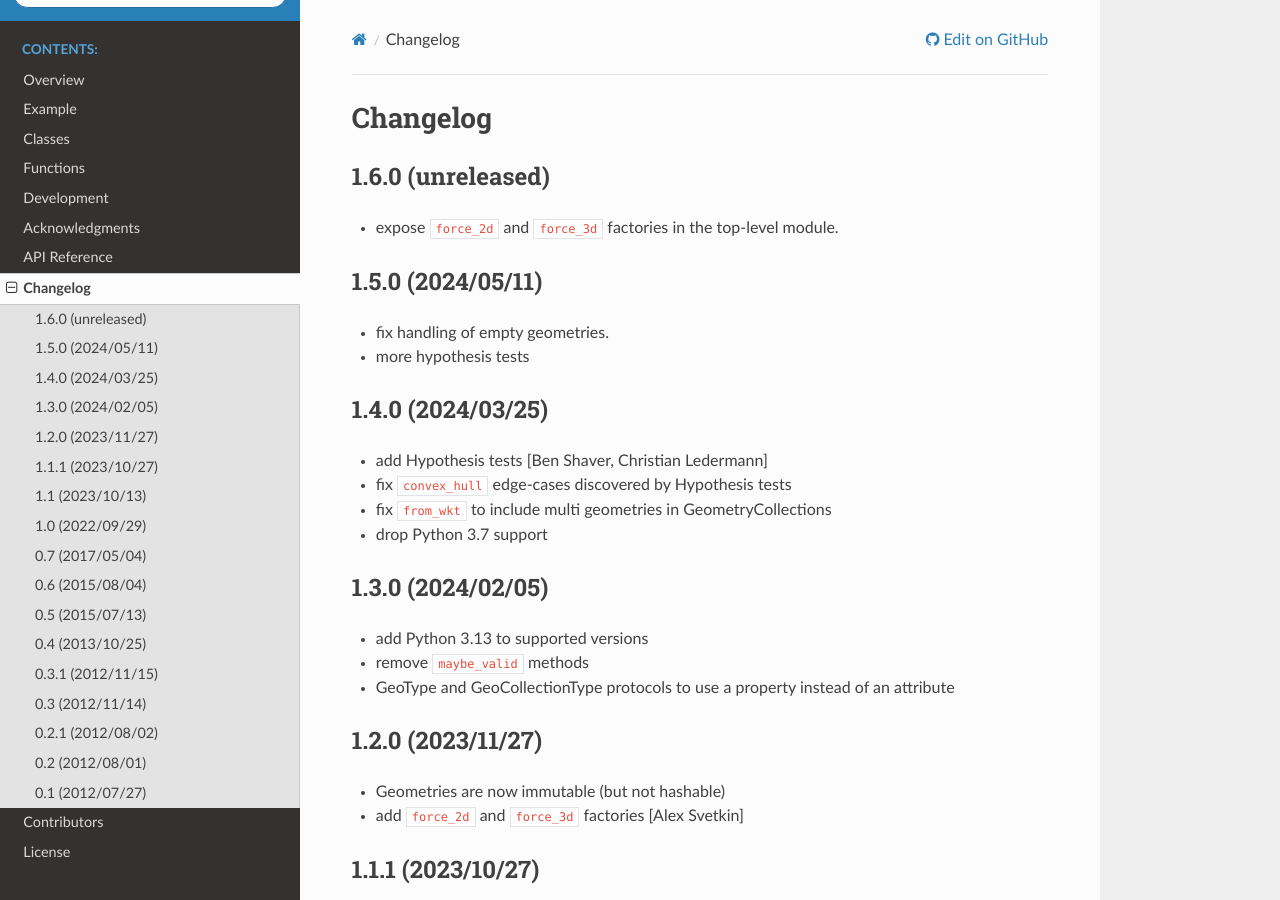
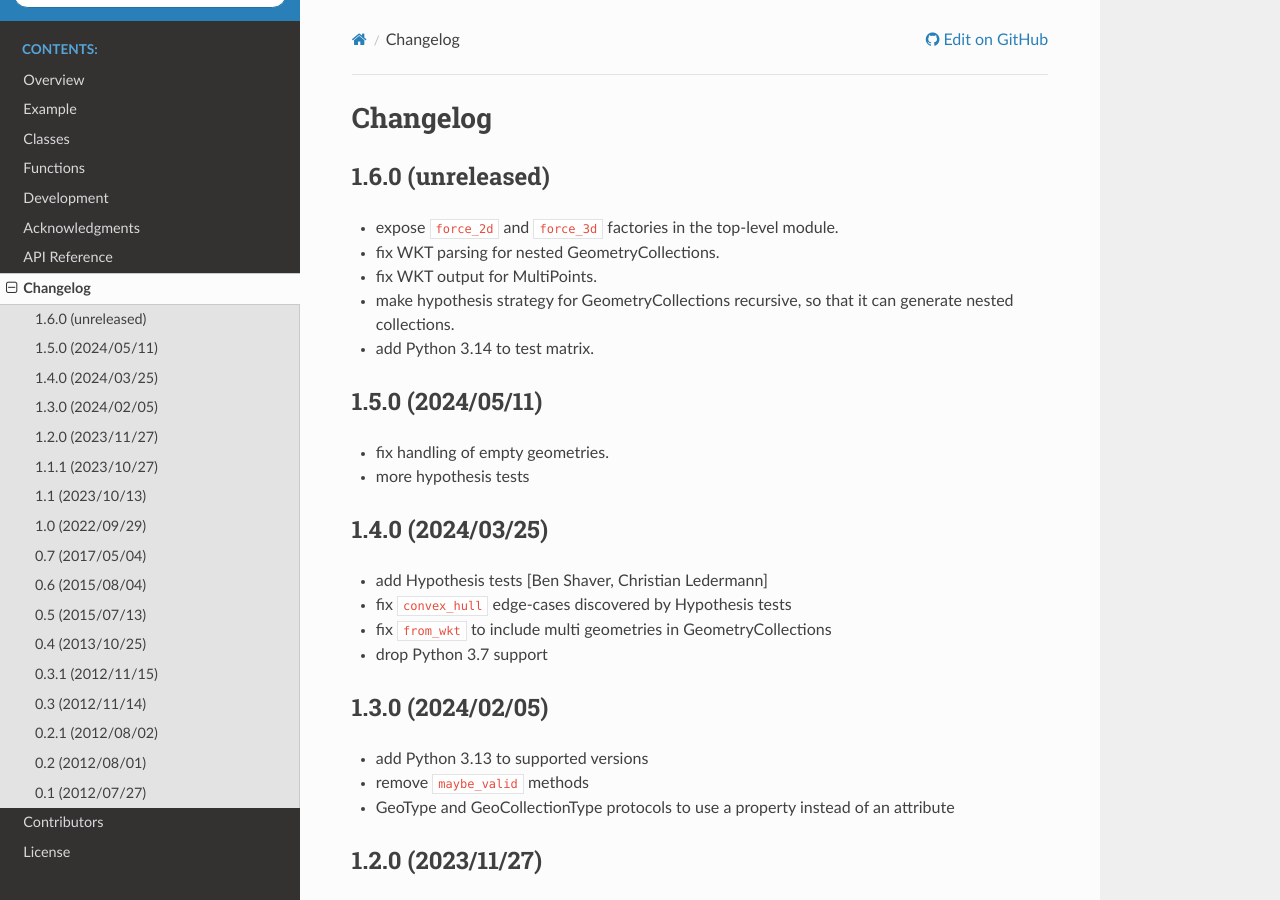
Before and after one commit to cleder/pygeoif, a Sphinx documentation site: the page built from docs/HISTORY.rst, in a window 1280 px wide and 900 px high. Built offline with Sphinx 7.4.7 and the Read the Docs theme 3.1.0, drawn with Linux system fonts in a browser that asks for light colours; the version number could not be read and is left out.

Commit message:
Fix WKT parsing for nested GeometryCollections and output for MultiPoints; update hypothesis strategy for recursion and add Python 3.14 to test matrix.

```diff
--- a/docs/HISTORY.rst
+++ b/docs/HISTORY.rst
@@ -5,6 +5,11 @@ Changelog
 ------------------
 
 - expose ``force_2d`` and ``force_3d`` factories in the top-level module.
+- fix WKT parsing for nested GeometryCollections.
+- fix WKT output for MultiPoints.
+- make hypothesis strategy for GeometryCollections recursive, so that it can generate
+  nested collections.
+- add Python 3.14 to test matrix.
 
 
 1.5.0 (2024/05/11)
```
